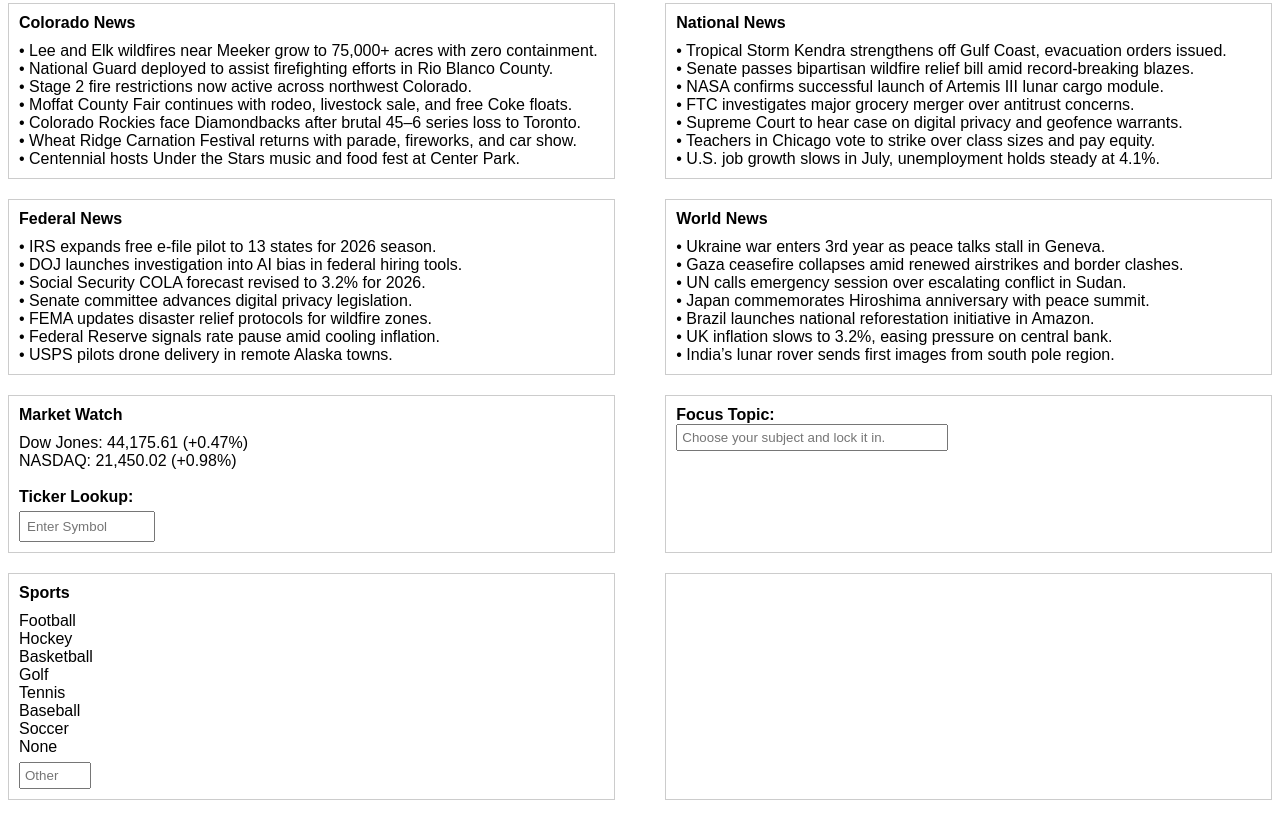
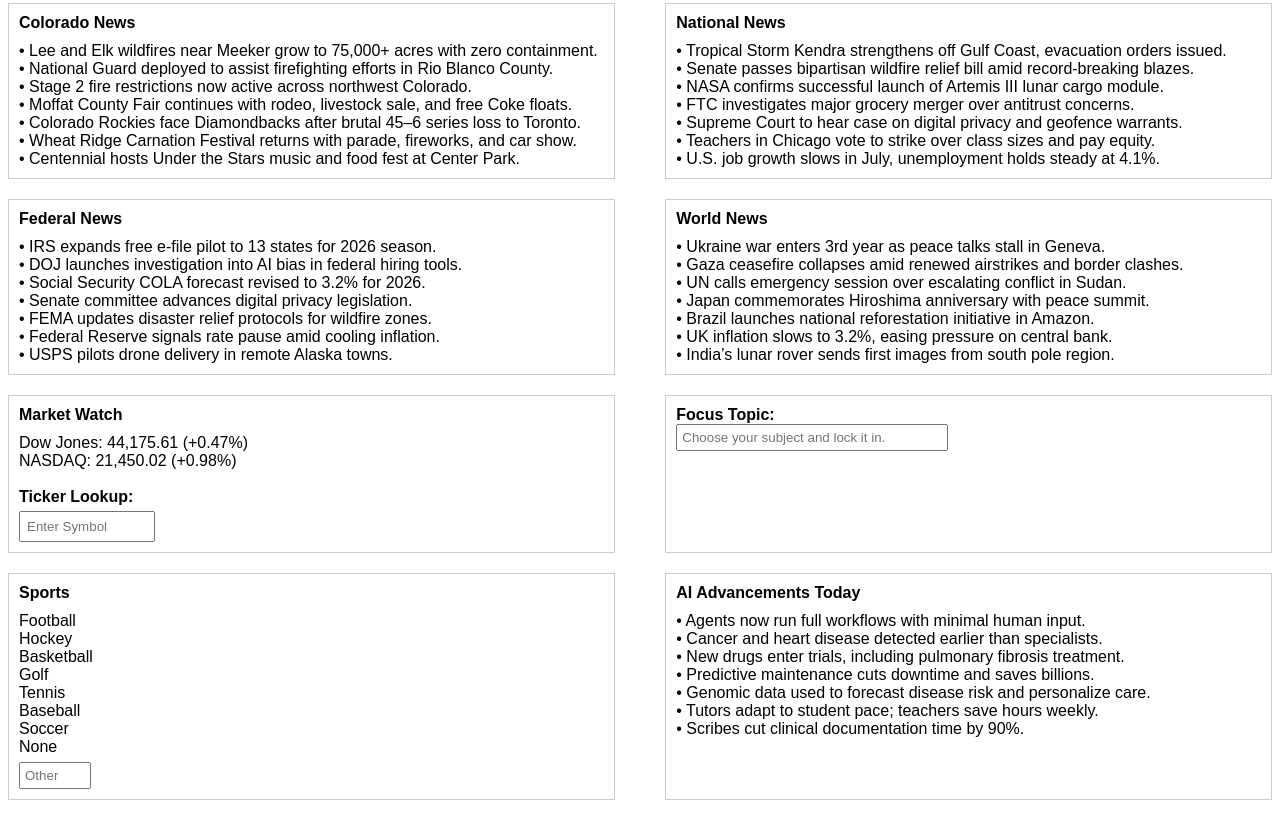
Before and after one commit to GCGIBEAULT/DiggingForClarity, a plain HTML site: page index.html in a window 1280 px wide. Shown: the part 704-1524 px from the top of the page. Drawn offline with Linux system fonts and the light colour scheme.

Commit message:
Update index.html

```diff
--- a/index.html
+++ b/index.html
@@ -120,4 +120,15 @@
       <input type="text" placeholder="Other" style="width: 60px; padding: 4px; margin-top: 6px;">
     </div>
     <div class="column">
-      <!-- Next block begins here -->
+      <div class="headline">AI Advancements Today</div>
+      <div class="snippet">• Agents now run full workflows with minimal human input.</div>
+      <div class="snippet">• Cancer and heart disease detected earlier than specialists.</div>
+      <div class="snippet">• New drugs enter trials, including pulmonary fibrosis treatment.</div>
+      <div class="snippet">• Predictive maintenance cuts downtime and saves billions.</div>
+      <div class="snippet">• Genomic data used to forecast disease risk and personalize care.</div>
+      <div class="snippet">• Tutors adapt to student pace; teachers save hours weekly.</div>
+      <div class="snippet">• Scribes cut clinical documentation time by 90%.</div>
+    </div>
+  </div>
+</body>
+</html>
```
